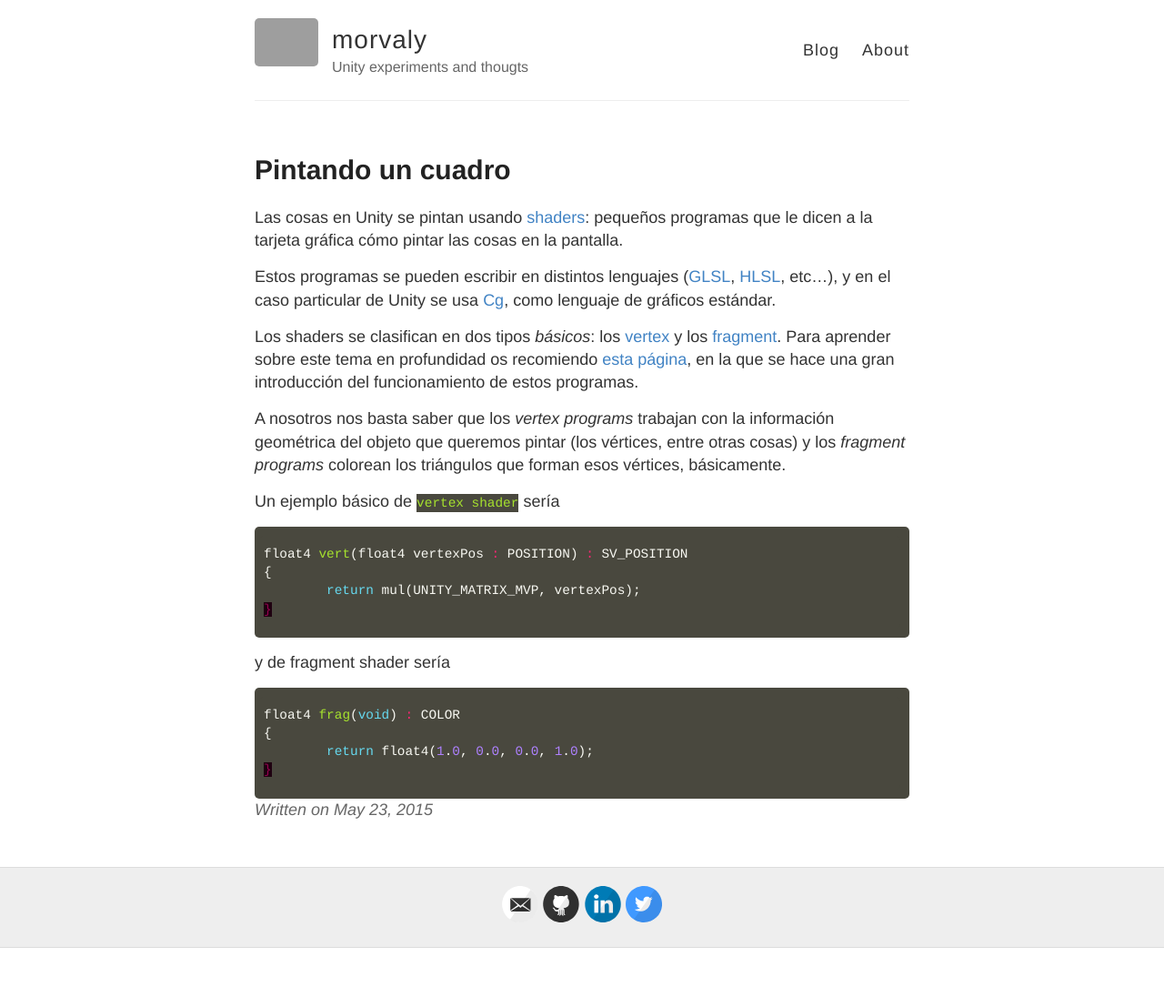
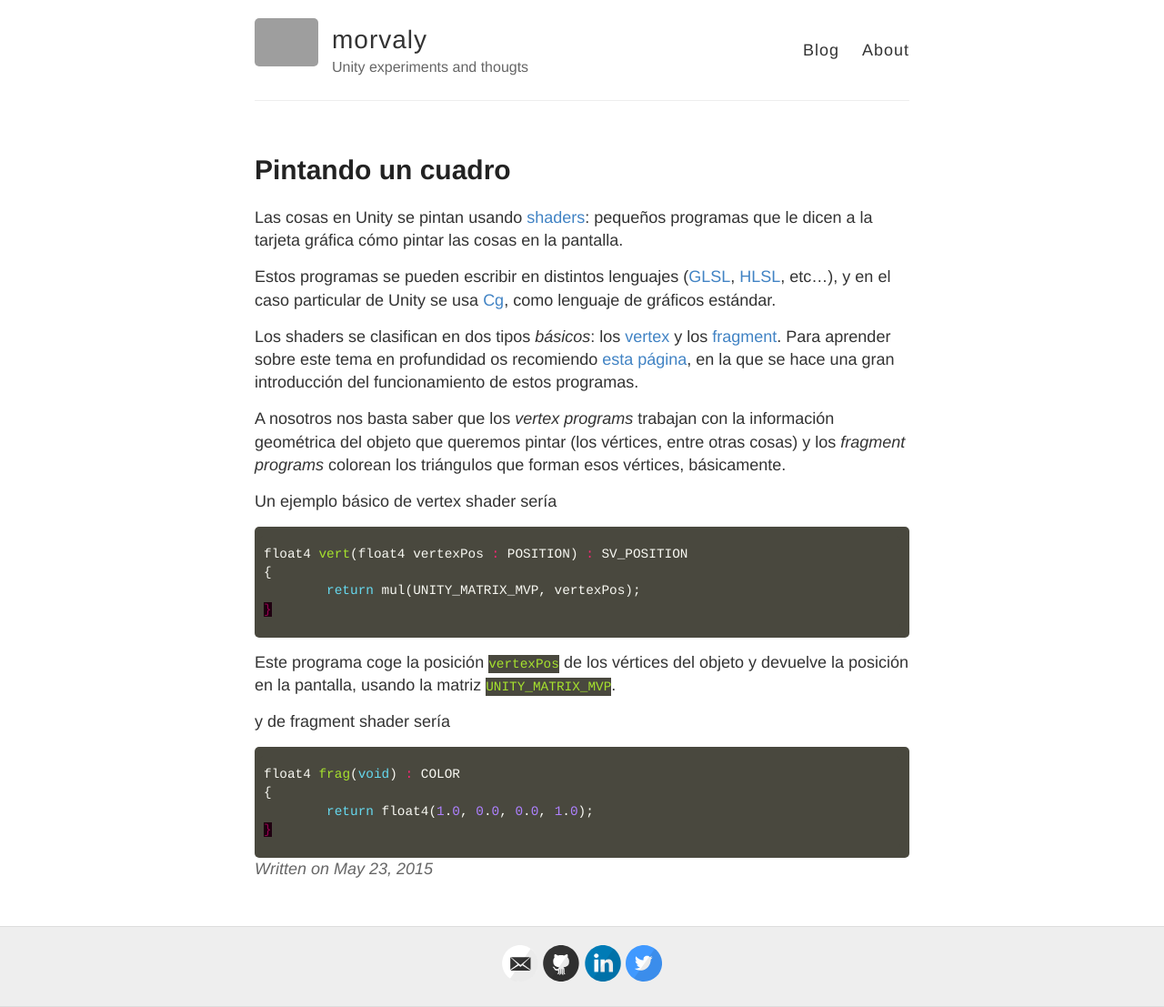
Before and after one commit to josemorval/UnityArchive, a Jekyll site: the page built from _posts/2015-05-23-pintandocuadro.md, in a window 1280 px wide. Shown: the whole page at 91% size. Built offline with Jekyll 4.4.1, drawn with Linux system fonts in a browser that asks for light colours; Markdown is read by kramdown in place of the engine named in the settings; before the commit the page ends 1042 px from its top, so only the background shows below that; grey boxes are pictures that could not be loaded.

Commit message:
Updated 2015-05-23-pintandocuadro.md

````diff
--- a/_posts/2015-05-23-pintandocuadro.md
+++ b/_posts/2015-05-23-pintandocuadro.md
@@ -14,7 +14,7 @@ Los shaders se clasifican en dos tipos _básicos_: los [vertex](https://www.open
 
 A nosotros nos basta saber que los _vertex programs_ trabajan con la información geométrica del objeto que queremos pintar (los vértices, entre otras cosas) y los _fragment programs_ colorean los triángulos que forman esos vértices, básicamente.
 
-Un ejemplo básico de ```vertex shader``` sería
+Un ejemplo básico de vertex shader sería
 
 ```c
 float4 vert(float4 vertexPos : POSITION) : SV_POSITION
@@ -22,6 +22,7 @@ float4 vert(float4 vertexPos : POSITION) : SV_POSITION
 	return mul(UNITY_MATRIX_MVP, vertexPos);
 }
 ```
+Este programa coge la posición ```vertexPos``` de los vértices del objeto y devuelve la posición en la pantalla, usando la matriz ```UNITY_MATRIX_MVP```.
 
 y de fragment shader sería
 
````
